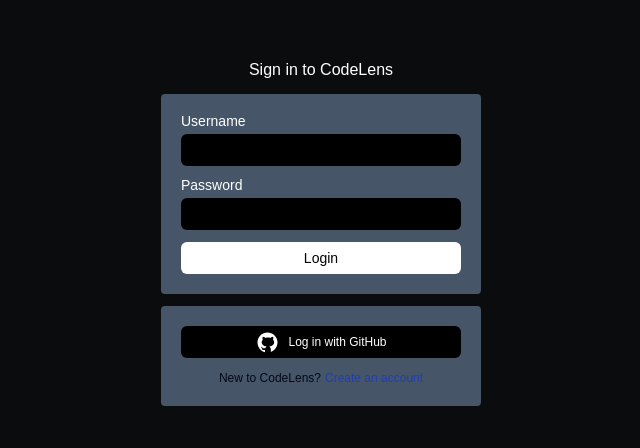
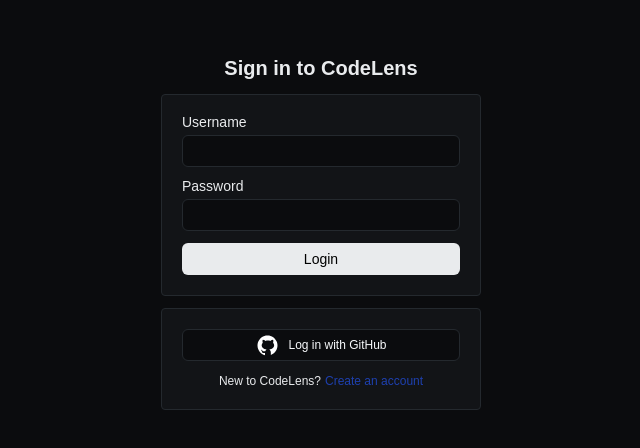
Before and after one commit to C-NikhilKarthik/CodeLens, a Next.js app: page /login in a window 1280 px wide. Shown: the part 168-616 px from the top of the page, without its empty margins (319-959 px from the left). Built offline with nearby package versions, Linux system fonts and the light colour scheme.

Commit message:
build issues fixed

```diff
--- a/src/app/login/page.tsx
+++ b/src/app/login/page.tsx
@@ -1,44 +1,62 @@
-import { Button } from '@/components/ui/button'
-import { Input } from '@/components/ui/input'
-import { Label } from '@/components/ui/label'
-import React from 'react'
+import { Button } from "@/components/ui/button";
+import { Input } from "@/components/ui/input";
+import { Label } from "@/components/ui/label";
+import React from "react";
 
 export default function LoginPage() {
   return (
-        <div className='flex flex-col justify-center items-center min-h-screen space-y-3'>
-            <span className='text-white text-1xl'>Sign in to CodeLens</span>
+    <div className="flex flex-col justify-center items-center text-color8 min-h-screen space-y-3">
+      <span className="text-xl font-semibold">Sign in to CodeLens</span>
 
-            <div className='flex flex-col space-y-3 bg-slate-600 p-5 rounded w-80'>
+      <div className="flex flex-col space-y-3 bg-color2 border border-color3 p-5 rounded w-80">
         <div className="grid w-full max-w-sm items-center gap-1.5">
-                    <Label className="text-white" >Username</Label>
-                    <Input className="bg-black border-none h-8" type="text" id="username" />
+          <Label className="">Username</Label>
+          <Input
+            className="bg-color1 border-color3 border h-8"
+            type="text"
+            id="username"
+          />
         </div>
         <div className="grid w-full max-w-sm items-center gap-1.5">
-                    <Label className="text-white" >Password</Label>
-                    <Input className="bg-black border-none h-8" type="password" id="password" />
+          <Label className="">Password</Label>
+          <Input
+            className="bg-color1 border-color3 border h-8"
+            type="password"
+            id="password"
+          />
         </div>
 
-                <div className='grid w-full max-w-sm items-center'>
-                    <Button className='bg-white text-black h-8 hover:bg-gray-200 text-sm'>Login</Button>
+        <div className="grid w-full max-w-sm items-center">
+          <Button className="bg-color8 text-black h-8 hover:bg-color7 text-sm">
+            Login
+          </Button>
         </div>
       </div>
 
-
-            <div className='flex flex-col space-y-3 bg-slate-600 p-5 rounded w-80'>
-                <Button className="bg-black text-white h-8  rounded-md">
-                    <div className='flex flex-row items-center space-x-2'>
-                        <div> <svg class="invert" xmlns="http://www.w3.org/2000/svg" viewBox="0 0 30 30" width="25px" height="25px"><path d="M15,3C8.373,3,3,8.373,3,15c0,5.623,3.872,10.328,9.092,11.63C12.036,26.468,12,26.28,12,26.047v-2.051 c-0.487,0-1.303,0-1.508,0c-0.821,0-1.551-0.353-1.905-1.009c-0.393-0.729-0.461-1.844-1.435-2.526 c-0.289-0.227-0.069-0.486,0.264-0.451c0.615,0.174,1.125,0.596,1.605,1.222c0.478,0.627,0.703,0.769,1.596,0.769 c0.433,0,1.081-0.025,1.691-0.121c0.328-0.833,0.895-1.6,1.588-1.962c-3.996-0.411-5.903-2.399-5.903-5.098 c0-1.162,0.495-2.286,1.336-3.233C9.053,10.647,8.706,8.73,9.435,8c1.798,0,2.885,1.166,3.146,1.481C13.477,9.174,14.461,9,15.495,9 c1.036,0,2.024,0.174,2.922,0.483C18.675,9.17,19.763,8,21.565,8c0.732,0.731,0.381,2.656,0.102,3.594 c0.836,0.945,1.328,2.066,1.328,3.226c0,2.697-1.904,4.684-5.894,5.097C18.199,20.49,19,22.1,19,23.313v2.734 c0,0.104-0.023,0.179-0.035,0.268C23.641,24.676,27,20.236,27,15C27,8.373,21.627,3,15,3z" /></svg></div>
-                        <span className='text-xs font-light'>Log in with GitHub</span>
+      <div className="flex flex-col space-y-3 bg-color2 border border-color3 p-5 rounded w-80">
+        <Button className="bg-color1 border border-color3 hover:bg-color1 h-8 rounded-md">
+          <div className="flex flex-row items-center space-x-2">
+            <div>
+              <svg
+                className="invert"
+                xmlns="http://www.w3.org/2000/svg"
+                viewBox="0 0 30 30"
+                width="25px"
+                height="25px"
+              >
+                <path d="M15,3C8.373,3,3,8.373,3,15c0,5.623,3.872,10.328,9.092,11.63C12.036,26.468,12,26.28,12,26.047v-2.051 c-0.487,0-1.303,0-1.508,0c-0.821,0-1.551-0.353-1.905-1.009c-0.393-0.729-0.461-1.844-1.435-2.526 c-0.289-0.227-0.069-0.486,0.264-0.451c0.615,0.174,1.125,0.596,1.605,1.222c0.478,0.627,0.703,0.769,1.596,0.769 c0.433,0,1.081-0.025,1.691-0.121c0.328-0.833,0.895-1.6,1.588-1.962c-3.996-0.411-5.903-2.399-5.903-5.098 c0-1.162,0.495-2.286,1.336-3.233C9.053,10.647,8.706,8.73,9.435,8c1.798,0,2.885,1.166,3.146,1.481C13.477,9.174,14.461,9,15.495,9 c1.036,0,2.024,0.174,2.922,0.483C18.675,9.17,19.763,8,21.565,8c0.732,0.731,0.381,2.656,0.102,3.594 c0.836,0.945,1.328,2.066,1.328,3.226c0,2.697-1.904,4.684-5.894,5.097C18.199,20.49,19,22.1,19,23.313v2.734 c0,0.104-0.023,0.179-0.035,0.268C23.641,24.676,27,20.236,27,15C27,8.373,21.627,3,15,3z" />
+              </svg>
+            </div>
+            <span className="text-xs font-light">Log in with GitHub</span>
           </div>
         </Button>
-                <div className='flex flex-row justify-center space-x-1'>
-                    <span className='text-xs font-light'>New to CodeLens?</span>
-                    <span className='text-xs text-blue-800 font-light'>Create an account</span>
+        <div className="flex flex-row justify-center space-x-1">
+          <span className="text-xs font-light">New to CodeLens?</span>
+          <span className="text-xs text-blue-800 font-light">
+            Create an account
+          </span>
         </div>
-
       </div>
-
-
     </div>
-    )
+  );
 }
--- a/src/app/page.tsx
+++ b/src/app/page.tsx
@@ -51,7 +51,7 @@
         </div>
       </div>
 
-      <div className="flex justify-center relative -top-96 px-4">
+      <div className="flex justify-center relative -top-60 2xl:-top-96 px-4">
         <Image
           src={"/Landing.png"}
           className="rounded-lg w-full h-auto max-w-[1200px]"
--- a/src/components/Nav.tsx
+++ b/src/components/Nav.tsx
@@ -6,7 +6,7 @@
 
 export function Nav({ children }: { children: ReactNode }) {
   return (
-    <nav className="text-primary-foreground fixed top-0 left-0 backdrop-blur-sm w-full flex items-center px-4 md:px-10 lg:px-16 xl:px-20 py-2">
+    <nav className="z-10 text-primary-foreground bg-color1/20 fixed top-0 left-0 backdrop-blur-sm w-full flex items-center px-4 md:px-10 lg:px-16 xl:px-20 py-2">
       {children}
     </nav>
   );
```
Lines whose indentation alone changed are shown as unchanged.
